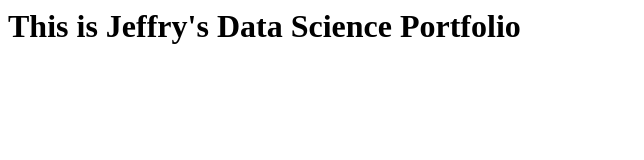
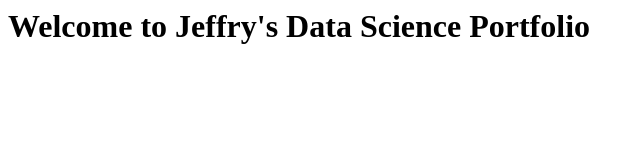
Before and after one commit to JeffryChristopher/jeffry.github.io, a plain HTML site: page index.html in a window 1280 px wide. Shown: the whole page, without its empty margins (0-644 px from the left). Drawn offline with Linux system fonts and the light colour scheme.

Commit message:
Update index.html

```diff
--- a/index.html
+++ b/index.html
@@ -1,3 +1,3 @@
 <html>
-    <h1>This is Jeffry's Data Science Portfolio</h1>
+    <h1>Welcome to Jeffry's Data Science Portfolio</h1>
 </html>
```
